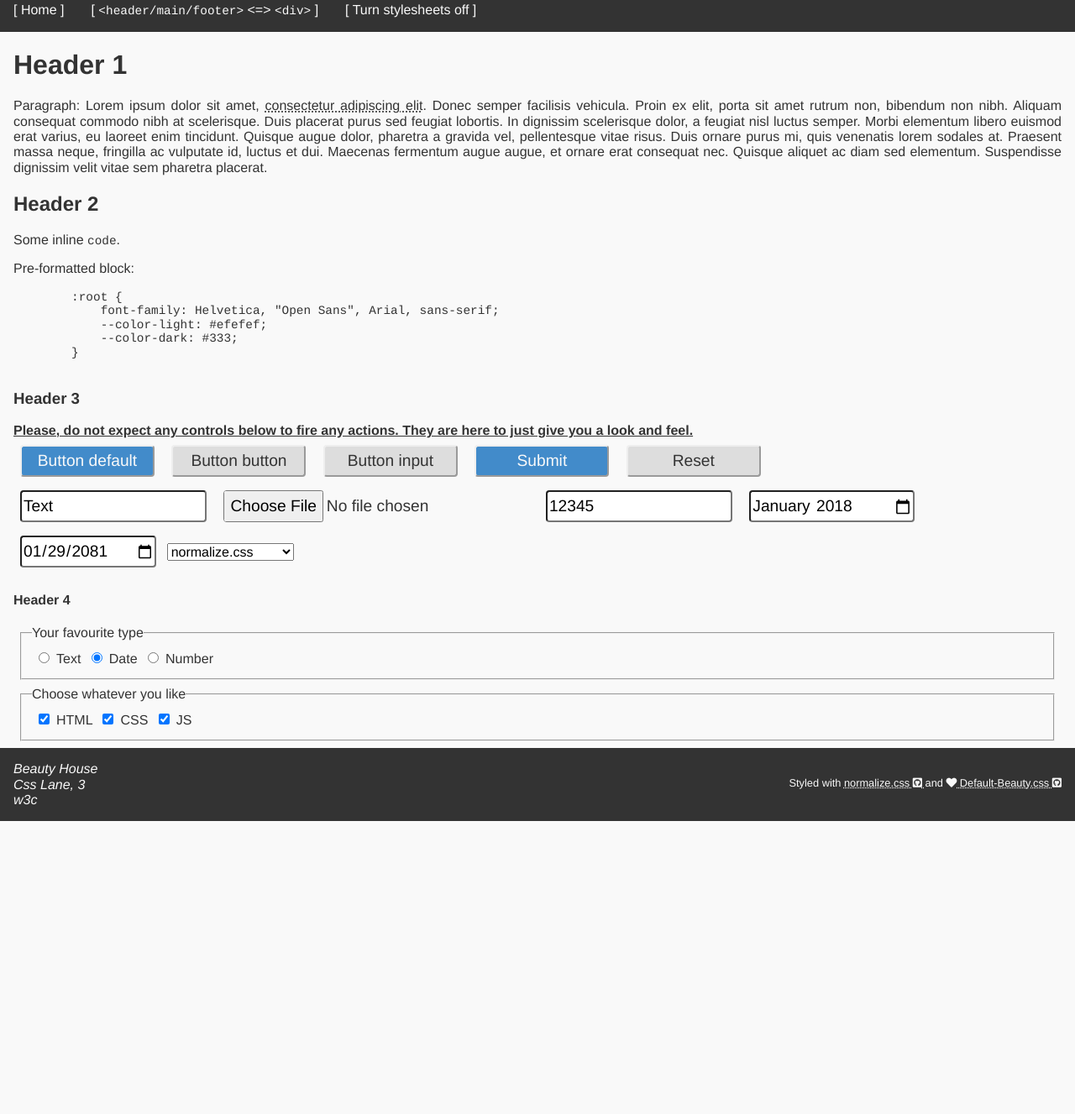
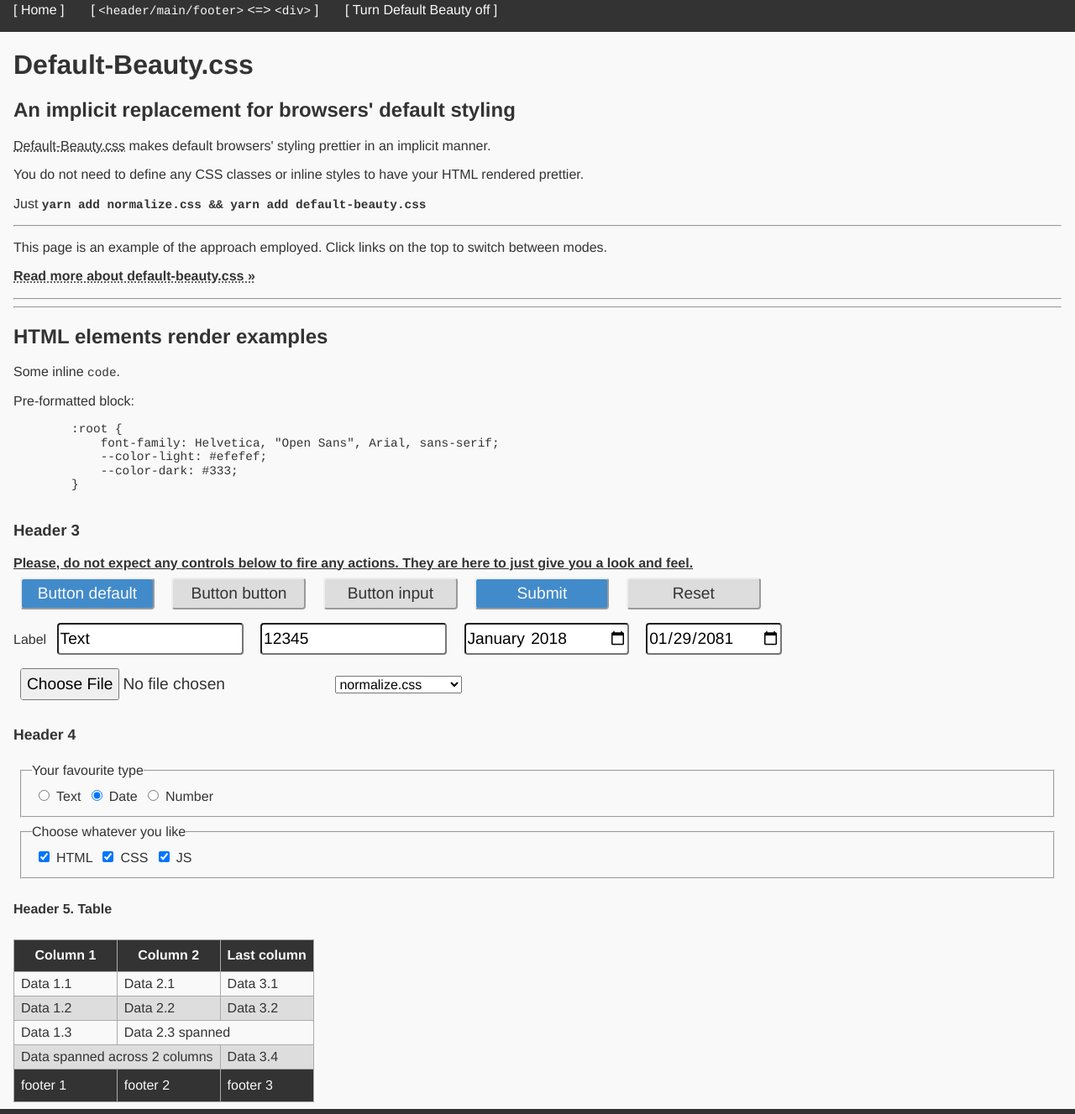
Before and after one commit to OleksiyRudenko/default-beauty.css, a website: page index.html in a window 1280 px wide. Shown: the part 13-1340 px from the top of the page at 84% size. Before the commit the page ends 991 px from the top, so only its background shows below. Drawn offline with nearby package versions, Linux system fonts and the light colour scheme; a web font is replaced by a local one.

Commit message:
v.0.9.1 (#16)
* v.0.9.1

```diff
--- a/default-beauty.css
+++ b/default-beauty.css
@@ -1,22 +1,19 @@
 :root {
     font-family: Helvetica, "Open Sans", Arial, sans-serif;
-    --color-light:  #f9f9f9;
-    --color-dark:   #333;
-    --color-gray:   #ddd;
-    --color-grayDarker:   #aaa;
+    --color-light:         #f9f9f9;
+    --color-dark:          #333;
+    --color-neutral:       #ddd;
+    --color-neutralDarker: #aaa;
 
     --color-accent:         #428bca;
     --color-accentFocus: 	#5bc0de;
+    --color-alert:    #d9534f;
+    --color-positive:  #5cb85c;
 
-    --color-blue:   #428bca;
-    --color-red:    #d9534f;
-    --color-green:  #5cb85c;
-    --color-lightBlue: 	#5bc0de;
-
-    display: flex;
-    flex-flow: column;
+    display:    flex;
+    flex-flow:  column;
     min-height: 100%;
-    min-width: 100%;
+    min-width:  100%;
 }
 
 html {
@@ -87,6 +84,18 @@ pre, code {
     font-size: 0.9em;
 }
 
+h4 {
+    font-size: 1.1rem;
+}
+
+h5 {
+    font-size: 1rem;
+}
+
+h6 {
+    font-size: 0.9rem;
+}
+
 /* === Form controls === */
 button, input {
     line-height: 2rem;
@@ -108,8 +117,8 @@ input[type=submit], button {
 
 button[type=button], button[type=reset], input[type=reset], input[type=button] {
     color: var(--color-dark);
-    background-color: var(--color-gray);
-    border-color: calc(var(--color-gray) * 0.9);
+    background-color: var(--color-neutral);
+    border-color: calc(var(--color-neutral) * 0.9);
 }
 
 button:hover, input:hover, input[type=submit]:hover, input[type=reset]:hover, input[type=button]:hover {
@@ -122,6 +131,42 @@ input[type=radio], input[type=checkbox] {
     min-width: 0.1em;
 }
 
+/* === Table ==- */
+
+table {
+    border-collapse: collapse;
+    margin-top: 0.5rem;
+    margin-bottom: 0.5rem;
+}
+
+th, td {
+    border: 1px solid var(--color-neutralDarker);
+    padding: 0.3em 0.5em;
+}
+
+th, tfoot td {
+    padding-top: 0.6em;
+    padding-bottom: 0.6em;
+}
+
+th, tfoot td {
+    background-color: var(--color-dark);
+    color: var(--color-light);
+}
+
+tr:nth-child(odd) {
+    background-color: var(--color-light);
+}
+
+tr:nth-child(even) {
+    background-color: var(--color-neutral);
+}
+
+tr:hover {
+    background-color: var(--color-accentFocus);
+}
+
+
 /* === Grouping === */
 
 fieldset {
--- a/index.html
+++ b/index.html
@@ -2,7 +2,7 @@
 <html lang="en">
 <head>
     <meta charset="UTF-8">
-    <title>Default Beauty</title>
+    <title>default-beauty.css</title>
     <meta name="viewport" content="width=device-width, initial-scale=1, shrink-to-fit=no">
     <link rel="stylesheet" href="https://fonts.googleapis.com/css?family=Overpass%20Mono">
     <link rel="stylesheet" href="https://fonts.googleapis.com/css?family=Open+Sans">
@@ -16,22 +16,34 @@
         <a href="./">[ Home ]</a>
         <a href="#" title="Switch structural elements to divs" onclick="switchStructuralElementsToDivAndBackAgain();">[
             <code>&lt;header/main/footer&gt;</code> &lt;=&gt; <code>&lt;div&gt;</code> ]</a>
-        <a href="#" id="stylesheets-off" onclick="switchStyling();switchStylesheetControls();">[ Turn stylesheets off ]</a>
+        <a href="#" id="stylesheets-off" onclick="switchStyling();switchStylesheetControls();">[ Turn Default Beauty off ]</a>
         <a href="#" id="stylesheets-on" onclick="switchStyling();switchStylesheetControls();">[ <strong>My eyes are bleeding! Bring the beauty back!</strong> ]</a>
     </nav>
 </header>
 <main id="main-element">
-    <h1>Header 1</h1>
-    <p>Paragraph: Lorem ipsum dolor sit amet, <a href="https://www.lipsum.com/" target="_blank">consectetur adipiscing elit</a>.
-        Donec semper facilisis vehicula. Proin ex elit, porta sit amet rutrum non, bibendum non nibh.
-        Aliquam consequat commodo nibh at scelerisque.
-        Duis placerat purus sed feugiat lobortis. In dignissim scelerisque dolor, a feugiat nisl luctus semper. Morbi
-        elementum libero euismod erat varius, eu laoreet enim tincidunt. Quisque augue dolor, pharetra a gravida vel,
-        pellentesque vitae risus. Duis ornare purus mi, quis venenatis lorem sodales at. Praesent massa neque,
-        fringilla ac vulputate id, luctus et dui. Maecenas fermentum augue augue, et ornare erat consequat nec.
-        Quisque aliquet ac diam sed elementum. Suspendisse dignissim velit vitae sem pharetra placerat.
+    <h1>Default-Beauty.css</h1>
+    <h2>An implicit replacement for browsers' default styling</h2>
+    <p>
+        <a href="https://github.com/OleksiyRudenko/default-beauty.css" target="_blank">Default-Beauty.css</a>
+        makes default browsers' styling prettier in an implicit manner.
     </p>
-    <h2>Header 2</h2>
+    <p>
+        You do not need to define any CSS classes or inline styles to have your HTML rendered prettier.
+    </p>
+    <p>
+        Just <strong><code>yarn add normalize.css && yarn add default-beauty.css</code></strong>
+    </p>
+    <hr/>
+    <p>
+        This page is an example of the approach employed. Click links on the top to switch between modes.
+    </p>
+    <p>
+        <a href="https://github.com/OleksiyRudenko/default-beauty.css/blob/master/README.md" target="_blank">
+            <strong>Read more about default-beauty.css »</strong></a>
+    </p>
+    <hr/>
+    <hr/>
+    <h2>HTML elements render examples</h2>
     <p>
         Some inline <code>code</code>.
     </p>
@@ -53,11 +65,14 @@
         <input type="reset" value="Reset">
     </div>
     <div>
-        <input type="text" value="Text">
-        <input type="file">
+        <label for="text-input">Label</label>
+        <input type="text" value="Text" id="text-input">
         <input type="number" value="12345">
         <input type="month" value="2018-01">
         <input type="date" value="2081-01-29">
+    </div>
+    <div>
+        <input type="file">
         <select>
             <option>normalize.css</option>
             <option>default-beauty.css</option>
@@ -80,6 +95,21 @@
             <input type="checkbox" name="like[]" id="checkbox3" checked><label for="checkbox3">JS</label>
         </div>
     </fieldset>
+    <h5>Header 5. Table</h5>
+    <table>
+        <thead>
+            <tr><th>Column 1</th><th>Column 2</th><th>Last column</th></tr>
+        </thead>
+        <tbody>
+            <tr><td>Data 1.1</td><td>Data 2.1</td><td>Data 3.1</td></tr>
+            <tr><td>Data 1.2</td><td>Data 2.2</td><td>Data 3.2</td></tr>
+            <tr><td>Data 1.3</td><td colspan="2">Data 2.3 spanned</td></tr>
+            <tr><td colspan="2">Data spanned across 2 columns</td><td>Data 3.4</td></tr>
+        </tbody>
+        <tfoot>
+            <tr><td>footer 1</td><td>footer 2</td><td>footer 3</td></tr>
+        </tfoot>
+    </table>
 </main>
 <footer id="footer-element">
     <address>
--- a/package.json
+++ b/package.json
@@ -1,7 +1,7 @@
 {
   "name": "default-beauty.css",
-  "version": "0.9.0",
-  "description": "A replacement for browsers' default styling",
+  "version": "0.9.1",
+  "description": "An implicit replacement for browsers' default styling",
   "main": "default-beauty.css",
   "style": "default-beauty.css",
   "private": false,
```
Also changed, not shown: CHANGELOG.md, README.md.
